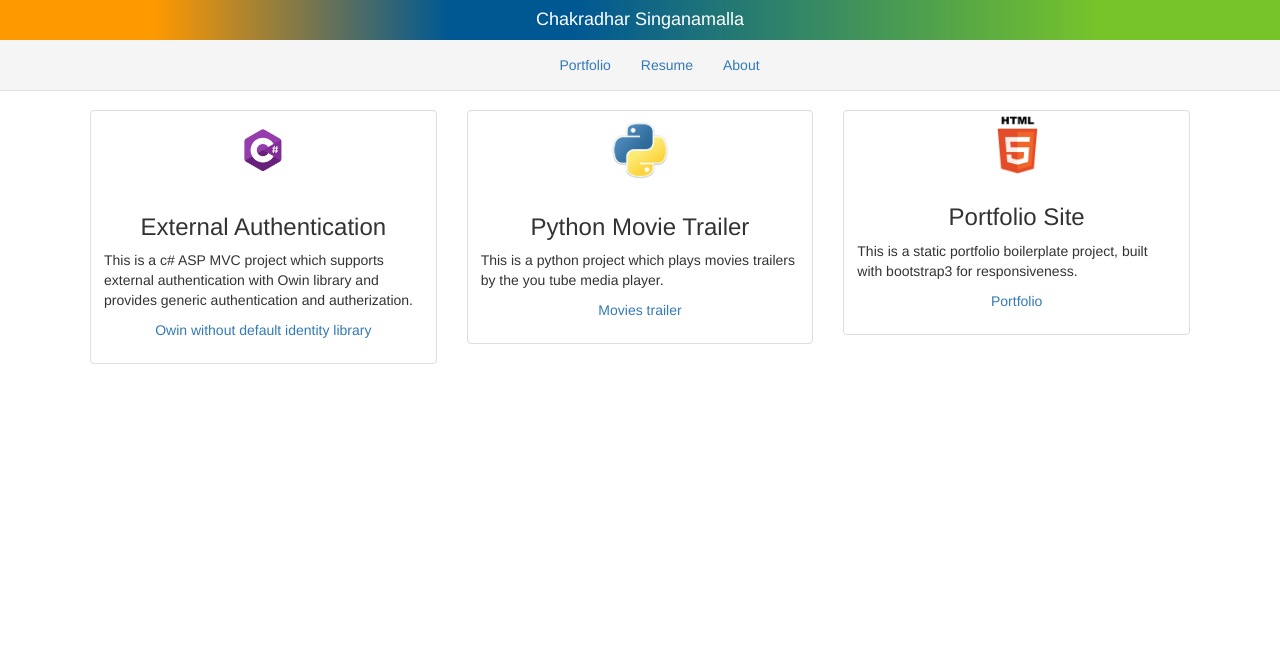
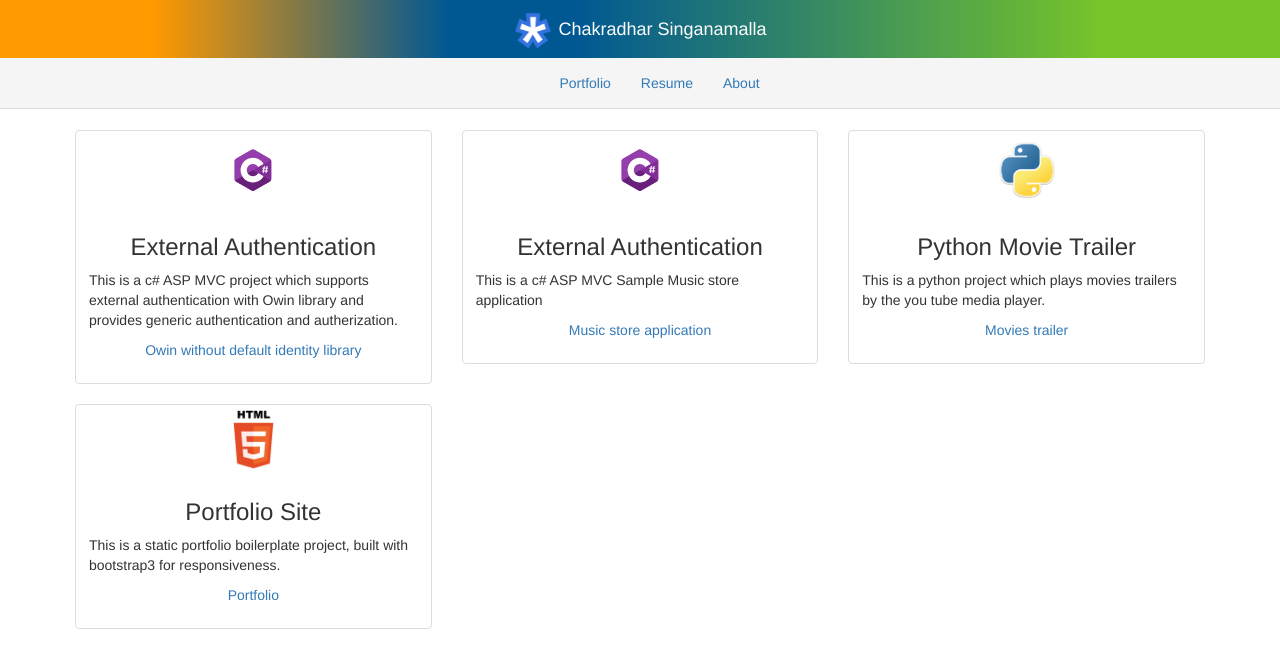
Before and after one commit to chakradhar-s/portfoliosite, a website built with webpack: page app/index.html in a window 1280 px wide. Built offline with nearby package versions, Linux system fonts and the light colour scheme; some packages are replaced by stand-ins of ours.

Commit message:
fixed spec issues

```diff
--- a/app/index.html
+++ b/app/index.html
@@ -35,7 +35,8 @@
 
 <body>
     <header class="fixed-header">
-        <h4 class="text-center">Chakradhar Singanamalla</h4>
+        <h4 class="text-center">
+            <img src="/img/chrome-touch-icon-192x192.png" alt="cs-logo" width="40px" height="40px"> Chakradhar Singanamalla</h4>
     </header>
 
     <nav class="navbar navbar-background-gray navbar-fixed-top">
@@ -71,6 +72,8 @@
             <section class="col-md-12 col-container" id="portfolio">
                 <article class="row">
                     <section class="col-md-12 col-lg-12">
+                        <div class="row">
+
                             <div class="col-sm-12 col-md-4">
                                 <div class="thumbnail">
                                     <img src="/img/csharp.png" alt="C sharp project" width="70">
@@ -82,6 +85,21 @@
                                         </p>
                                         <p class="text-center">
                                             <a href="https://github.com/chakradhar-s/OwinAuth" target="_blank">Owin without default identity library</a>
+                                        </p>
+                                    </div>
+                                </div>
+                            </div>
+
+                            <div class="col-sm-12 col-md-4">
+                                <div class="thumbnail">
+                                    <img src="/img/csharp.png" alt="C sharp project" width="70">
+                                    <div class="caption">
+                                        <h3 class="text-center">External Authentication</h3>
+                                        <p>
+                                            This is a c# ASP MVC Sample Music store application
+                                        </p>
+                                        <p class="text-center">
+                                            <a href="https://github.com/chakradhar-s/fueled/tree/edit" target="_blank">Music store application</a>
                                         </p>
                                     </div>
                                 </div>
@@ -101,7 +119,9 @@
                                     </div>
                                 </div>
                             </div>
+                        </div>
 
+                        <div class="row">
                             <div class="col-sm-12 col-md-4">
                                 <div class="thumbnail">
                                     <img src="/img/HTML5.png" alt="..." width="70">
@@ -113,6 +133,7 @@
                                         <p class="text-center">
                                             <a href="https://github.com/chakradhar-s/portfoliosite" target="_blank">Portfolio</a>
                                         </p>
+                                    </div>
                                 </div>
                             </div>
                         </div>
--- a/app/scss/style.scss
+++ b/app/scss/style.scss
@@ -63,7 +63,7 @@ h5.navbar-brand {
     }
 }
 .navbar-fixed-top {
-    top: 40px;
+    top: 58px;
 }
 .navbar-background-gray {
     background-color: #f5f5f5;
@@ -149,5 +149,5 @@ ul, ol {
     padding-left: 0;
 }
 .container {
-    padding-top: 110px;
+    padding-top: 130px;
 }
--- a/webpack.config.js
+++ b/webpack.config.js
@@ -97,6 +97,9 @@ module.exports = {
         }, {
             from: './img/**/*',
             to: './'
+        },{
+            from: './svg/**/*',
+            to: './'
         }]),
         new HtmlWebpackPlugin({
             template: './index.html'
```
Lines whose indentation alone changed are shown as unchanged.
